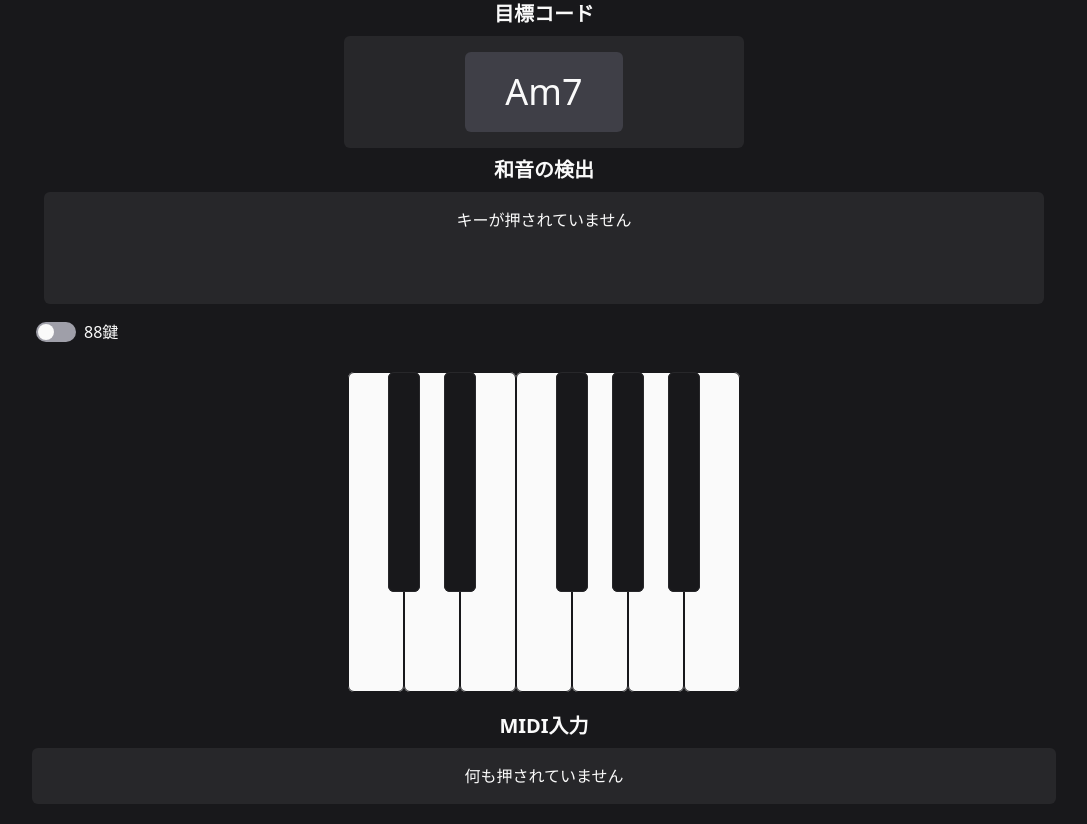
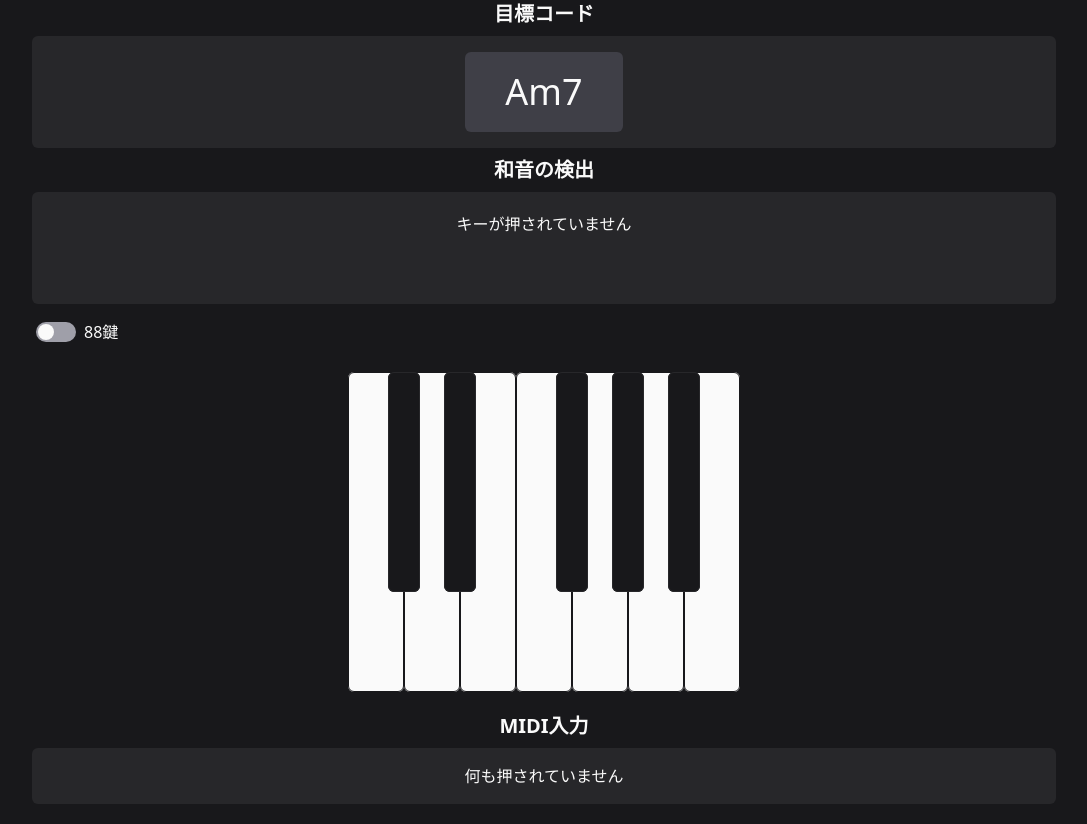
Before and after one commit to tarakichi/piano_chord_practice, a React (Vite) app: page / in a window 1280 px wide. Shown: the whole page, without its empty margins (96-1183 px from the left). Built offline with nearby package versions, Linux system fonts and the light colour scheme.

Commit message:
change layout

```diff
--- a/src/components/ChordDisplay.tsx
+++ b/src/components/ChordDisplay.tsx
@@ -20,9 +20,9 @@ export default function ChordDisplay({ midiNotes, setUserChords }: Props) {
     const otherChords = chordCandidates.filter((chord) => chord.score < 100);
 
     return (
-        <div className="">
+        <div className="w-full flex flex-col items-center justify-center">
             <h2 className='text-zinc-50 font-bold text-xl'>和音の検出</h2>
-            <div className="bg-zinc-800 rounded-md my-2 mx-auto chord-list">
+            <div className="bg-zinc-800 rounded-md my-2 py-1 px-8 max-h-28 h-28 overflow-y-auto w-4/5">
                 {midiNotes.length === 0 ? (
                     <p className='mx-1 my-3 py-1 px-2 text-zinc-50'>キーが押されていません</p>
                 ) : chordCandidates.length === 0 ? (
--- a/src/components/TargetChordDisplay.tsx
+++ b/src/components/TargetChordDisplay.tsx
@@ -5,9 +5,9 @@ interface Props {
 
 export default function TargetChordDisplay({ targetChord, isCorrect }: Props) {
     return (
-        <div className="">
+        <div className="w-full flex flex-col items-center justify-center">
             <h2 className='text-zinc-50 font-bold text-xl'>目標コード</h2>
-            <div className="flex justify-center items-center bg-zinc-800 rounded-md my-2 mx-auto overflow-x-hidden overflow-y-auto h-28 w-100">
+            <div className="flex justify-center items-center bg-zinc-800 rounded-md my-2 py-1 px-8 overflow-x-hidden overflow-y-auto w-4/5">
                 <div
                     className={`
                         mx-1 my-3 rounded-md font-medium text-4xl text-zinc-50 bg-zinc-700 py-5 p-10
--- a/src/pages/ChordPractice.tsx
+++ b/src/pages/ChordPractice.tsx
@@ -16,7 +16,7 @@ export default function ChordPractice() {
       animate={{ opacity: 1 }}
       transition={{ duration: 1 }}
     >
-      <div className="max-w-screen flex flex-col items-center">
+      <div className="max-w-screen w-screen flex flex-col items-center">
         <TargetChordDisplay targetChord={targetChord} isCorrect={isCorrect}/>
         <ChordDisplay midiNotes={midiNotes}/>
       </div>
```
